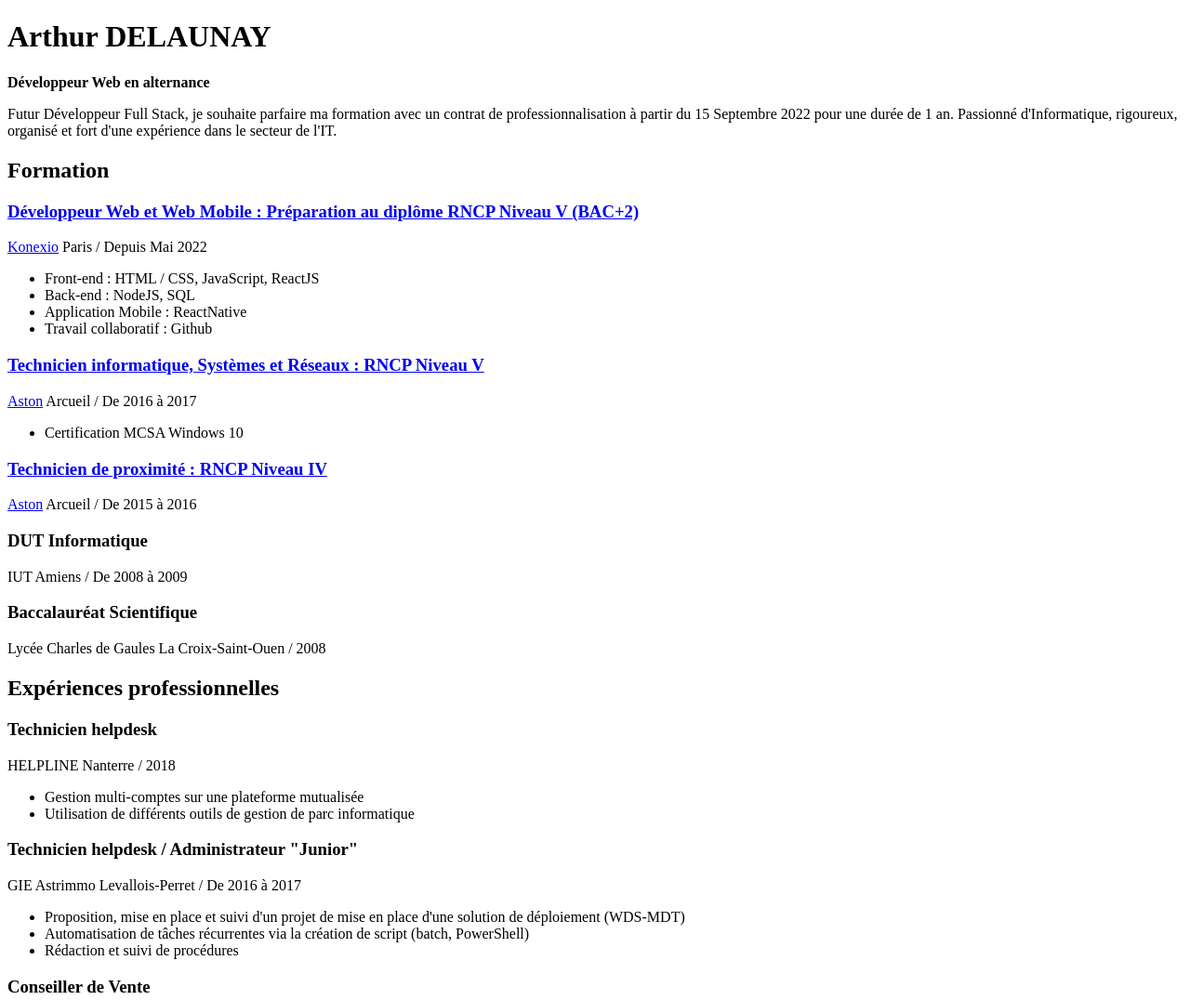
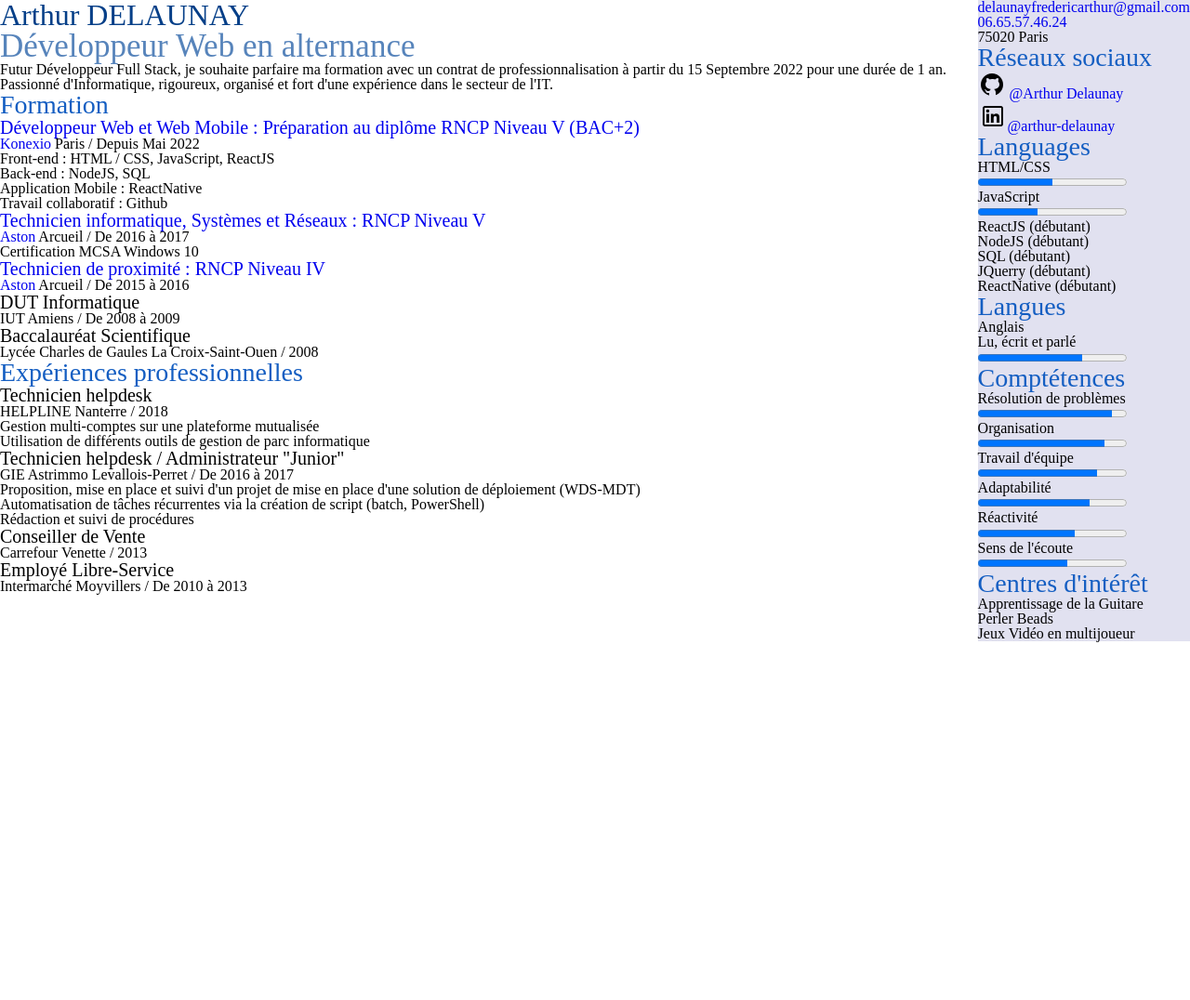
Before and after one commit to ArthurDelaunay/CV, a plain HTML site: page index.html in a window 1280 px wide. Shown: the top 1076 px of the page at 93% size. After the commit the page ends 800 px from the top, so only its background shows below. Drawn offline with Linux system fonts and the light colour scheme.

Commit message:
CSS create, link CSS in html, font and color

```diff
--- /dev/null
+++ b/css/reset.css
@@ -0,0 +1,43 @@
+html, body, div, span, applet, object, iframe,
+h1, h2, h3, h4, h5, h6, p, blockquote, pre,
+a, abbr, acronym, address, big, cite, code,
+del, dfn, em, img, ins, kbd, q, s, samp,
+small, strike, strong, sub, sup, tt, var,
+b, u, i, center,
+dl, dt, dd, ol, ul, li,
+fieldset, form, label, legend,
+table, caption, tbody, tfoot, thead, tr, th, td,
+article, aside, canvas, details, embed,
+figure, figcaption, footer, header, hgroup,
+menu, nav, output, ruby, section, summary,
+time, mark, audio, video {
+	margin: 0;
+	padding: 0;
+	border: 0;
+	font-size: 100%;
+	font: inherit;
+	vertical-align: baseline;
+}
+/* HTML5 display-role reset for older browsers */
+article, aside, details, figcaption, figure,
+footer, header, hgroup, menu, nav, section {
+	display: block;
+}
+body {
+	line-height: 1;
+}
+ol, ul {
+	list-style: none;
+}
+blockquote, q {
+	quotes: none;
+}
+blockquote:before, blockquote:after,
+q:before, q:after {
+	content: '';
+	content: none;
+}
+table {
+	border-collapse: collapse;
+	border-spacing: 0;
+}
--- a/css/style.css
+++ b/css/style.css
@@ -0,0 +1,34 @@
+@font-face {
+    font-family: "VisbyCFRegular";
+    src: url("../fonts/VisbyCF-regular.otf")
+}
+
+body {
+    display: flex;
+    /* font-family: "VisbyCFRegular"; */
+}
+a {
+    text-decoration: none;
+}
+aside {
+    background-color: rgb(225,225,240);
+}
+h1 {
+    font-size: 32px;
+    color: rgb(5,63,136);
+}
+
+h2 {
+    font-size: 35px;
+    color: rgb(87,132,187);
+}
+
+h3 {
+    font-size: 28px;
+    color: rgb(20,94,194)
+}
+
+h4 {
+    font-size: 20px;
+    color: black;
+}
--- a/index.html
+++ b/index.html
@@ -5,6 +5,7 @@
 	<meta charset="UTF-8">
 	<meta http-equiv="X-UA-Compatible" content="IE=edge">
 	<meta name="viewport" content="width=device-width, initial-scale=1.0">
+	<link rel="stylesheet" href="./css/reset.css">
 	<link rel="stylesheet" href="./css/style.css">
 	<title>Curriculum Vitae</title>
 </head>
@@ -16,7 +17,7 @@
 			<h1>
 				Arthur DELAUNAY
 			</h1>
-			<strong>Développeur Web en alternance</strong>
+			<h2>Développeur Web en alternance</h2>
 			<!--BR a mettre-->
 			<p>
 				Futur Développeur Full Stack, je souhaite parfaire ma
@@ -27,14 +28,14 @@
 			</p>
 		</header>
 		<section>
-			<h2>
+			<h3>
 				Formation
-			</h2>
+			</h3>
 			<article>
-				<h3>
+				<h4>
 					<a href="https://www.konexio.eu/competences-code.html" target="_blank">Développeur Web et Web Mobile
 						: Préparation au diplôme RNCP Niveau V (BAC+2)</a>
-				</h3>
+				</h4>
 				<p><a href="https://www.konexio.eu/index.html" target="_blank">Konexio</a> Paris / Depuis Mai 2022</p>
 				<ul>
 					<li>Front-end : HTML / CSS, JavaScript, ReactJS</li>
@@ -44,43 +45,43 @@
 				</ul>
 			</article>
 			<article>
-				<h3>
+				<h4>
 					<a href="https://www.aston-ecole.com/technicien-systemes-reseaux-et-securite/">Technicien
 						informatique, Systèmes et Réseaux : RNCP Niveau V</a>
-				</h3>
+				</h4>
 				<p><a href="https://www.aston-ecole.com/" target="_blank">Aston</a> Arcueil / De 2016 à 2017</p>
 				<ul>
 					<li>Certification MCSA Windows 10</li>
 				</ul>
 			</article>
 			<article>
-				<h3>
+				<h4>
 					<a href="https://www.aston-ecole.com/technicien-de-proximite-informatique/">Technicien de proximité
 						: RNCP Niveau IV</a>
-				</h3>
+				</h4>
 				<p><a href="https://www.aston-ecole.com/" target="_blank">Aston</a> Arcueil / De 2015 à 2016</p>
 			</article>
 			<article>
-				<h3>
+				<h4>
 					DUT Informatique
-				</h3>
+				</h4>
 				<p>IUT Amiens / De 2008 à 2009</p>
 			</article>
 			<article>
-				<h3>
+				<h4>
 					Baccalauréat Scientifique
-				</h3>
+				</h4>
 				<p>Lycée Charles de Gaules La Croix-Saint-Ouen / 2008</p>
 			</article>
 		</section>
 		<section>
-			<h2>
+			<h3>
 				Expériences professionnelles
-			</h2>
+			</h3>
 			<article>
-				<h3>
+				<h4>
 					Technicien helpdesk
-				</h3>
+				</h4>
 				<p>HELPLINE Nanterre / 2018</p>
 				<ul>
 					<li>Gestion multi-comptes sur une plateforme mutualisée</li>
@@ -88,9 +89,9 @@
 				</ul>
 			</article>
 			<article>
-				<h3>
+				<h4>
 					Technicien helpdesk / Administrateur "Junior"
-				</h3>
+				</h4>
 				<p>GIE Astrimmo Levallois-Perret / De 2016 à 2017</p>
 				<ul>
 					<li>Proposition, mise en place et suivi d'un projet de mise en place d'une solution de déploiement
@@ -100,13 +101,13 @@
 				</ul>
 			</article>
 			<article>
-				<h3>
+				<h4>
 					Conseiller de Vente
-				</h3>
+				</h4>
 				<p>Carrefour Venette / 2013</p>
 			</article>
 			<article>
-				<h3>
+				<h4>
 					Employé Libre-Service
 				</h3>
 				<p>Intermarché Moyvillers / De 2010 à 2013</p>
@@ -124,21 +125,21 @@
 				<li><P>75020 Paris</P></li>
 			</ul>
 			<ul>
-				<h2>Réseaux sociaux</h2>
-				<li><a href="https://github.com/ArthurDelaunay" target="_blank">@Arthur Delaunay</a></li>
-				<li><a href="https://www.linkedin.com/in/arthur-delaunay/" target="_blank">@arthur-delaunay</a></li>
+				<h3>Réseaux sociaux</h3>
+				<li><a href="https://github.com/ArthurDelaunay" target="_blank"><img src="./img/github_icon.png" alt="logo Github" /> @Arthur Delaunay</a></li>
+				<li><a href="https://www.linkedin.com/in/arthur-delaunay/" target="_blank"><img src="./img/linkedin_icon.png" alt="logo linkedin" />@arthur-delaunay</a></li>
 			</ul>
 		</address>
 		<!-- ajout barre de progression -->
 		<article>
-			<h2>Languages</h2>
+			<h3>Languages</h3>
 
 			<ul>
 				<li>HTML/CSS
-					<progress value="" max=""/>
+					<progress value="50" max="100" />
 				</li>
 				<li>JavaScript
-					<progress value="" max=""/>
+					<progress value="40" max="100" />
 				</li>
 				<li>ReactJS (débutant)</li>
 				<li>NodeJS (débutant)</li>
@@ -148,40 +149,40 @@
 			</ul>
 		</article>
 		<article>
-			<h2>Langues</h2>
+			<h3>Langues</h3>
 			<ul>
 				<li><p>Anglais</p>
 					<p>Lu, écrit et parlé</p>
-					<progress value="" max=""/>
+					<progress value="70" max="100" />
 				</li>
 
 			</ul>
 		</article>
 		<article>
-			<h2>Comptétences</h2>
+			<h3>Comptétences</h3>
 			<ul>
 				<li>Résolution de problèmes
-					<progress value="" max=""/>
+					<progress value="90" max="100" />
 				</li>
 				<li>Organisation
-					<progress value="" max=""/>
+					<progress value="85" max="100" />
 				</li>
 				<li>Travail d'équipe
-					<progress value="" max=""/>
+					<progress value="80" max="100" />
 				</li>
 				<li>Adaptabilité
-					<progress value="" max=""/>
+					<progress value="75" max="100" />
 				</li>
 				<li>Réactivité
-					<progress value="" max=""/>
+					<progress value="65" max="100" />
 				</li>
 				<li>Sens de l'écoute
-					<progress value="" max=""/>
+					<progress value="60" max="100"/>
 				</li>
 			</ul>
 		</article>
 		<article>
-			<h2>Centres d'intérêt</h2>
+			<h3>Centres d'intérêt</h3>
 			<ul>
 				<li>Apprentissage de la Guitare</li>
 				<li>Perler Beads</li>
```
Also changed, not shown: fonts/VisbyCF-regular.otf (added), img/github_icon.png (added), img/linkedin_icon.png (added).
